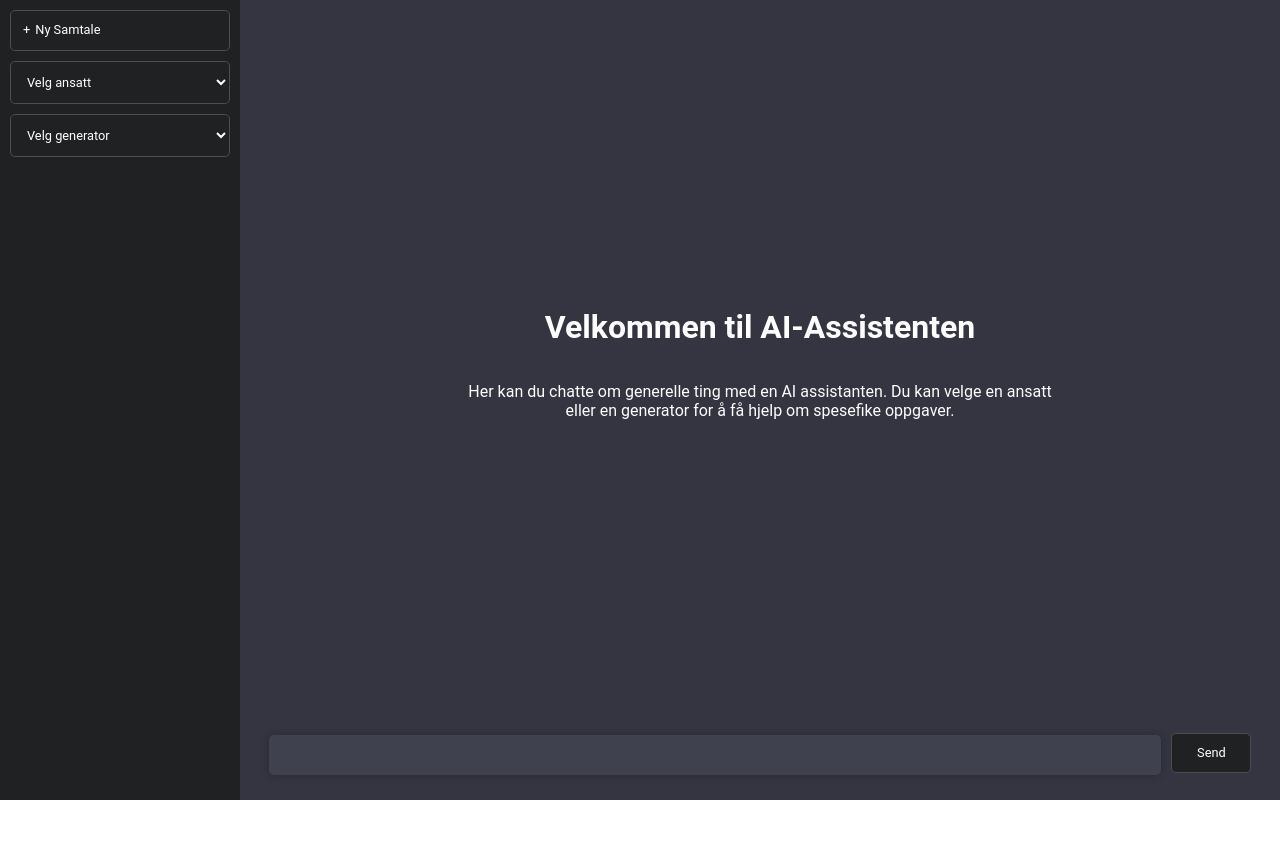
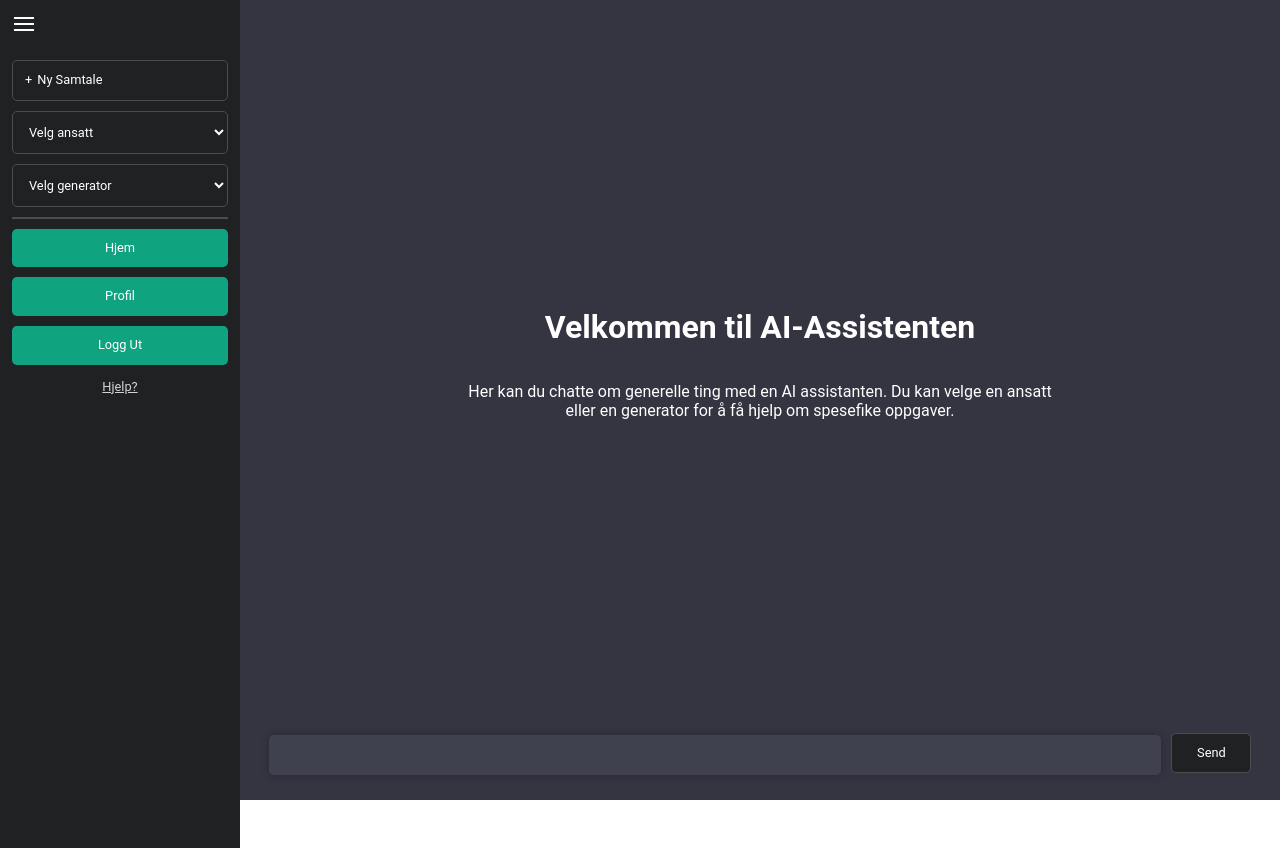
Before and after one commit to waresa/ai-ansatt, a React (Create React App) app in the folder client/: page / in a window 1280 px wide. Before the commit the page ends 800 px from the top, so only its background shows below. Built offline with nearby package versions, Linux system fonts and the light colour scheme.

Commit message:
small navbar changes

```diff
--- a/client/src/App.css
+++ b/client/src/App.css
@@ -1,7 +1,7 @@
     .App {
         display: flex;
         text-align: center;
-        background-color: #282c34;
+        background-color: #202123;
         color: whtie;
         position: absolute;
         top: 0;
@@ -9,6 +9,14 @@
         right: 0;
         left: 0;
         font-family: 'Roboto', sans-serif;
+    }
+
+    .home {
+        display: flex;
+        width: 100%;
+        height: 100%;
+        font-family: 'Roboto', sans-serif;
+        height: 100%;
     }
     /* do this on phone */
 
@@ -19,6 +27,9 @@
         .sidemenu {
             width: 100% !important;
             transition: 0.5s ease all;
+            display: none;
+        }
+        .sidemenu-top {
             display: none;
         }
         .chat-input-textarea {
@@ -62,7 +73,15 @@
     .sidemenu {
         width: 240px;
         background-color: #202123;
+        padding: 12px;
+        height: 100%;
+    }
+
+    .sidemenu-main {
+        width: 240px;
+        background-color: #202123;
         padding: 10px;
+        height: 100%;
     }
 
     .sidemenu-btn {
@@ -125,10 +144,48 @@
         padding-right: 5px;
     }
 
+    .sidemenu-bottom-btn {
+        padding: 12px;
+        border-radius: 5px;
+        color: white;
+        text-align: left;
+        transition: 0.2s ease all;
+        font-size: 0.8rem;
+        cursor: pointer;
+        width: 100%;
+        outline: none;
+        margin-bottom: 10px;
+        background-color: #10a37f;
+        margin-top: 10px;
+        text-align: center;
+    }
+
+    .sidemenu-bottom-btn:hover {
+        background-color: #0d6e54;
+    }
+
+    .sidemenu-bottom-help {
+        padding: 5px;
+        font-size: 0.8rem;
+        color: white;
+        opacity: 0.8;
+        text-decoration: underline;
+        cursor: pointer;
+    }
+
+    .sidemenu-hr {
+        border: 1px solid rgb(77, 77, 77);
+        margin: 10px 0;
+    }
+
     .chatbox {
         flex: 1;
         background-color: #343541;
         position: relative;
+    }
+
+    .link {
+        text-decoration: none;
     }
 
     .chat-input-holder {
@@ -222,48 +279,56 @@
         background-color: black;
         padding: 10px;
     }
-    /* .container-2 {
+
+    .container {
+        max-width: 1100px;
+        margin: 0 auto;
+        padding: 0 15px;
         display: flex;
-    flex-direction: column;
-    justify-content: center;
+        justify-content: space-between;
         align-items: center;
-    width: 80%;
         height: 100%;
     }
 
-input {
-    width: 100%;
-    height: 50px;
-    font-size: 20px;
-    border-radius: 5px;
-    padding: 0 10px;
-    background-color: #40414f;
-    color: white;
-    outline: none;
-    border: none;
+    .navbar {
+        height: 60px;
+        background-color: #fef7e5;
+        position: relative;
     }
 
-.input-area {
+    .logo {}
+
+    .nav-elements {}
+
+    .nav-elements ul {
         display: flex;
-    position: fixed;
-    bottom: 0;
-    width: 50%;
-    margin-bottom: 20px;
-    gap: 10px;
+        justify-content: space-between;
+        list-style-type: none;
     }
 
-.btn {
-    width: 100px;
-    height: 50px;
-    font-size: 20px;
-    border-radius: 5px;
-    padding: 0 10px;
-    background-color: rgb(56, 56, 56);
-    color: rgb(255, 255, 255);
+    .nav-elements ul li:not(:last-child) {
+        margin-right: 60px;
     }
 
-.btn:hover {
-    background-color: rgb(109, 109, 109);
-    color: rgb(255, 255, 255);
-    transition: 0.2s;
-} */
+    .nav-elements ul a {
+        font-size: 16px;
+        font-weight: 400;
+        color: #2f234f;
+        text-decoration: none;
+    }
+
+    .nav-elements ul a.active {
+        color: #574c4c;
+        font-weight: 500;
+        position: relative;
+    }
+
+    .nav-elements ul a.active::after {
+        content: '';
+        position: absolute;
+        bottom: -4px;
+        left: 0;
+        width: 100%;
+        height: 2px;
+        background-color: #574c4c;
+    }
--- a/client/src/components/SideMenu.jsx
+++ b/client/src/components/SideMenu.jsx
@@ -1,3 +1,6 @@
+import { Link } from 'react-router-dom';
+import Hamburger from 'hamburger-react';
+
 
 const SideMenu = (props) => {
     const { ansatt, generator, clearChat, setAnsatt, setGenerator } = props;
@@ -7,8 +10,19 @@ const SideMenu = (props) => {
         info.style.display = 'flex';
       }
 
+      // function showNavbar that turns the display of the sidemenu on and off
+        function showNavbar() {
+            const sidemenu = document.querySelector('.sidemenu');
+            if (sidemenu.style.display === 'none' || sidemenu.style.display === '') {
+            sidemenu.style.display = 'block';
+            } else {
+            sidemenu.style.display = 'none';
+            }
+        }
 
     return (
+    <div className='sidemenu-container'>
+    <div className='nav'><Hamburger onToggle={showNavbar} color='#fff' size={20} /></div>
       <aside className='sidemenu'>
         <div className='sidemenu-btn' onClick={() => {clearChat(); toggleInfoOn();}}>
           <span>+</span>
@@ -38,8 +52,31 @@ const SideMenu = (props) => {
           <option value='resume generator'>CV-generator</option>
           <option value='buisness plan generator'>Forretningsplan Generator</option>
         </select>
+        <hr className="sidemenu-hr"/>
+
+        <Link to="/home" className='link'>
+            <div className="sidemenu-bottom-btn">
+                Hjem
+            </div>
+        </Link>
+        <Link to="/profile" className='link'>
+            <div className="sidemenu-bottom-btn">
+                Profil
+            </div>
+        </Link>
+        <Link to="/log-out" className='link'>
+            <div className="sidemenu-bottom-btn">
+                Logg Ut
+            </div>
+        </Link>
+        <Link to="/help" className='link'>
+            <div className="sidemenu-bottom-help">
+                Hjelp?
+            </div>
+        </Link>
 
       </aside>
+      </div>
     );
   }
 
--- a/client/src/pages/Chat.jsx
+++ b/client/src/pages/Chat.jsx
@@ -2,7 +2,6 @@
 import '../App.css';
 import '../normal.css';
 import { useState }  from 'react';
-import Hamburger from 'hamburger-react';
 import SideMenu from '../components/SideMenu';
 import ChatBox from '../components/ChatBox';
 
@@ -21,15 +20,6 @@ function clearChat() {
   setChatLog([]);
 }
 
-// function showNavbar that turns the display of the sidemenu on and off
-function showNavbar() {
-  const sidemenu = document.querySelector('.sidemenu');
-  if (sidemenu.style.display === 'block') {
-    sidemenu.style.display = 'none';
-  } else {
-    sidemenu.style.display = 'block';
-  }
-}
   async function handleSubmit(e) {
     e.preventDefault();
     let chatLogNew = [...chatLog, { user: "me", message: `${input}`}]
@@ -56,7 +46,6 @@ function showNavbar() {
   return (
 
     <div className="App">
-      {window.innerWidth < 768 && (<div className='nav'><Hamburger onToggle={showNavbar} color='#fff' size={20} /></div> )}
       <SideMenu ansatt={ansatt} setAnsatt={setAnsatt} generator={generator} setGenerator={setGenerator} clearChat={clearChat} />
       <ChatBox chatLog={chatLog} isLoading={isLoading} handleSubmit={handleSubmit} input={input} setInput={setInput} ansatt={ansatt} generator={generator}  />
       </div>
--- a/client/src/pages/Home.jsx
+++ b/client/src/pages/Home.jsx
@@ -1,8 +1,12 @@
 import React from "react";
+import Navbar from "../components/Navbar";
+import '../App.css'
 
 function Home() {
   return (
-    <div>
+
+    <div className="home">
+      <Navbar />
       <h1>Home</h1>
     </div>
   );
```
Also changed, not shown: client/src/components/Navbar.jsx (added), 1 other file (tests, documents, lock files or other folders). Lines whose indentation alone changed are shown as unchanged.
